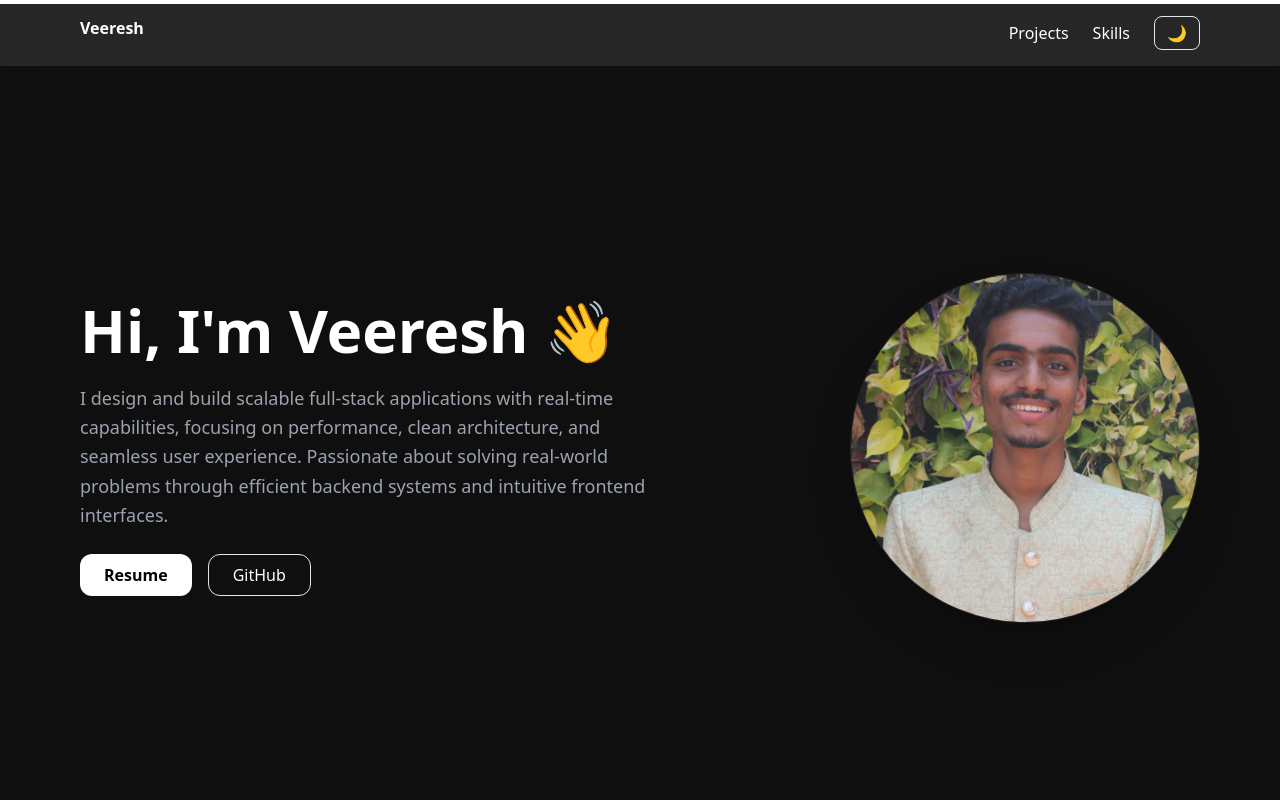
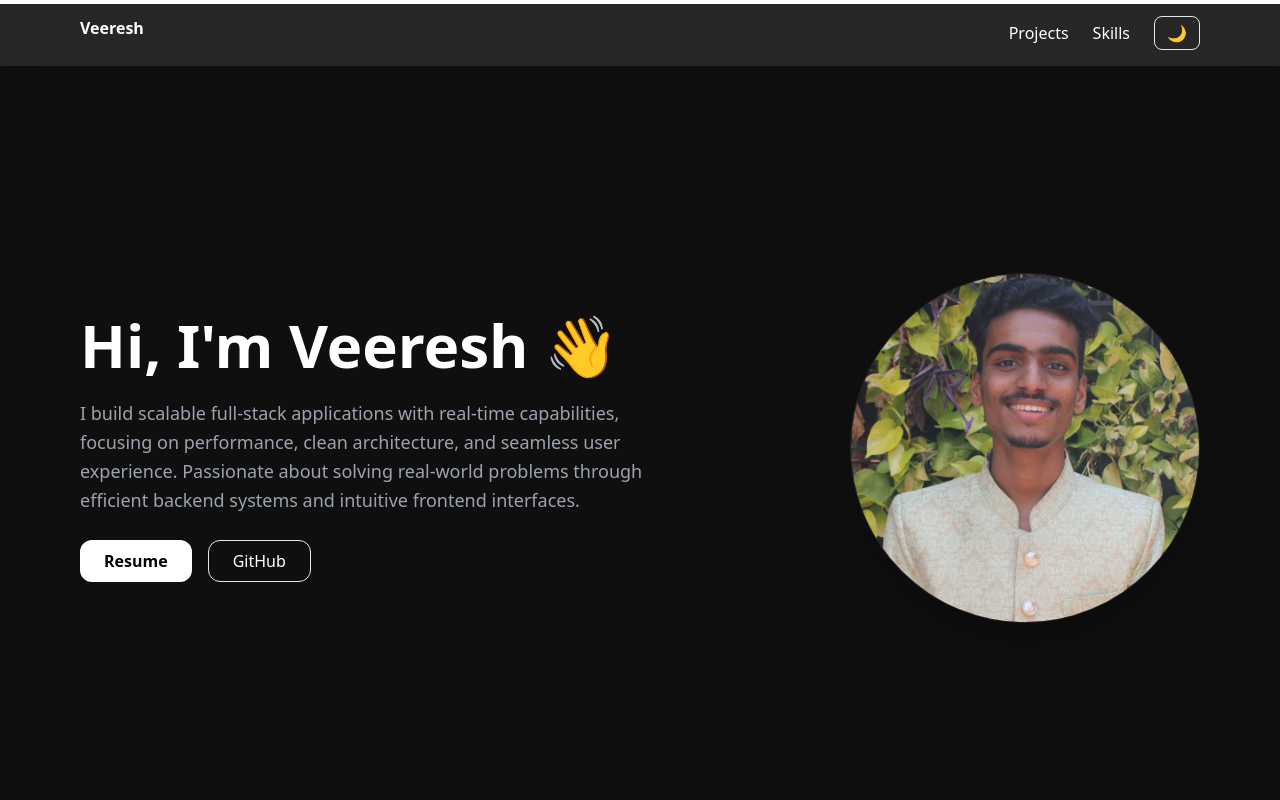
Before and after one commit to VeereshMK-07/portfolio, a React app: page / in a window 1280 px wide. Shown: the top 800 px of the page. Built offline with nearby package versions, Linux system fonts and the light colour scheme; the HTML template or start-up script is replaced by a standard one.

Commit message:
fixed typewriter flicker

```diff
--- a/src/App.jsx
+++ b/src/App.jsx
@@ -41,6 +41,7 @@ function App() {
         >
           <h1 className="text-4xl md:text-6xl font-bold">
             <Typewriter
+              key={dark ? "dark-mode" : "light-mode"}
               words={["Hi, I'm Veeresh 👋"]}
               typeSpeed={70}
               deleteSpeed={0}
@@ -55,7 +56,7 @@ function App() {
               dark ? "text-gray-400" : "text-gray-700"
             }`}
           >
-            I design and build scalable full-stack applications with real-time
+            I build scalable full-stack applications with real-time
             capabilities, focusing on performance, clean architecture, and
             seamless user experience. Passionate about solving real-world
             problems through efficient backend systems and intuitive frontend
```
